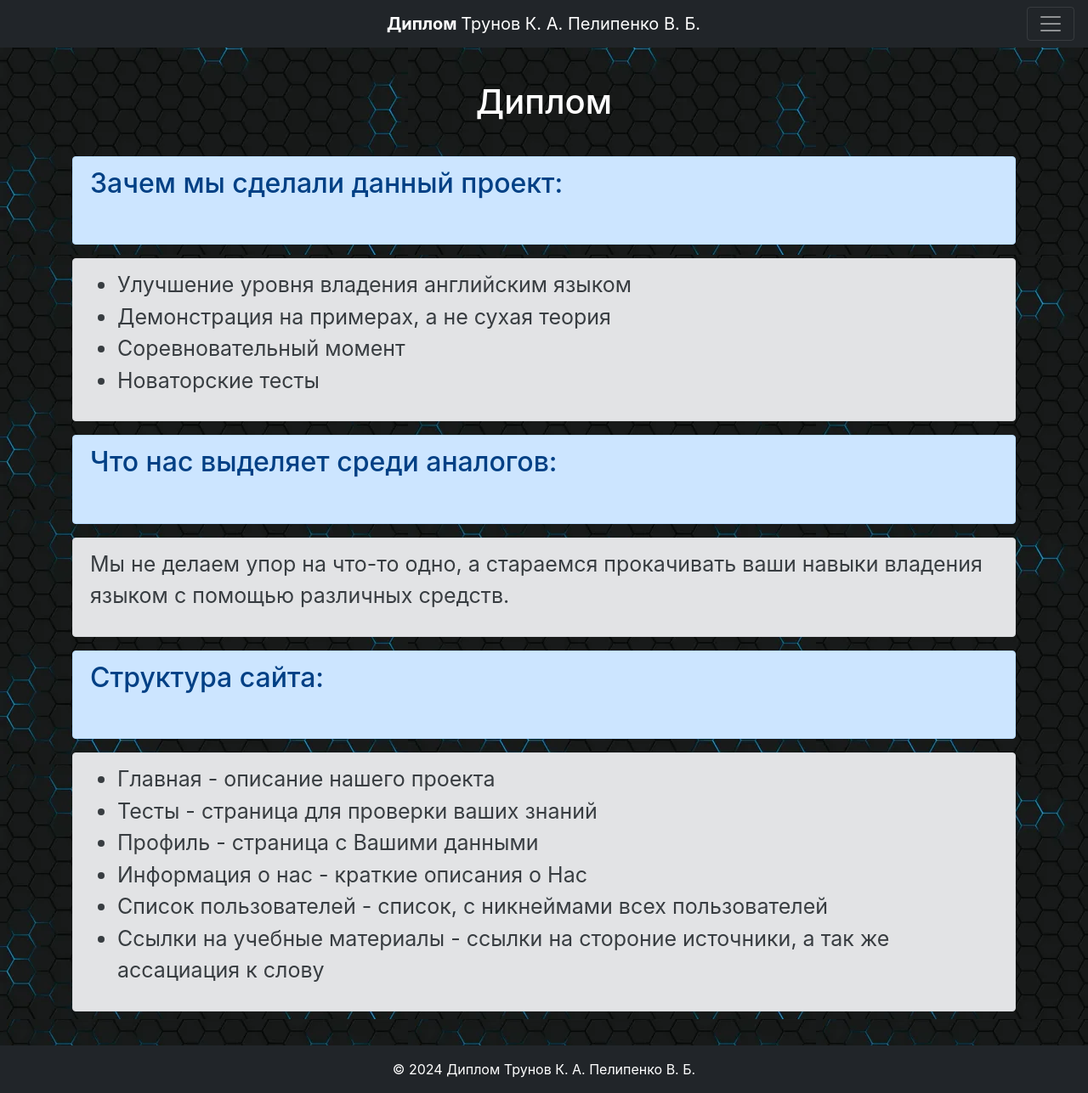
After one commit to KlimentFis/Our_Diploma, a Django app: page /index/ in a window 1280 px wide. The commit adds this page. Shown: the whole page at 85% size. Run offline with Django 3.2, Linux system fonts and the light colour scheme; parts of the project's set-up code (start-up, migrations or seed data) failed here and were passed over; some libraries are stand-ins or nearby versions.

Commit message:
Создана главная страница и положенно начало таблице пользователей

```diff
--- a/src/Diploma/Diploma/urls.py
+++ b/src/Diploma/Diploma/urls.py
@@ -21,9 +21,10 @@ from django.contrib.auth import views as auth_views
 from LanguageTest.views import index, links, about_us, \
     profile, register, letter_verification, check_word, \
     user_login, userList, translateWord, login_or_register, \
-    tests, logout, delete_accaunt
+    tests, logout, delete_accaunt, index
 
 urlpatterns = [
+    path('index/', index, name='index'),
     path('admin/', admin.site.urls),
     path('', login_or_register, name='index'),
     path('tests/', tests, name='tests'),
--- a/src/Diploma/LanguageTest/templates/base.html
+++ b/src/Diploma/LanguageTest/templates/base.html
@@ -114,7 +114,7 @@
         <div class="collapse navbar-collapse" id="navbarsExample01">
             <ul class="navbar-nav me-auto mb-2 mb-lg-0 flex-lg-row flex-column"> <!-- Added flex-lg-row and flex-column classes -->
                 <li class="nav-item">
-                    <a class="nav-link" href="{% url 'tests' %}">Главная</a>
+                    <a class="nav-link" href="{% url 'index' %}">Главная</a>
                 </li>
                 <li class="nav-item">
                     <a class="nav-link" href="{% url 'tests' %}">Тесты</a>
--- /dev/null
+++ b/src/Diploma/LanguageTest/templates/index.html
@@ -0,0 +1,39 @@
+{% extends 'base.html' %}
+
+{% block content %}
+<div class="first-text white-text">
+    <h1 style="margin-bottom: 40px;">Диплом</h1>
+</div>
+<div class="container">
+    <div class="alert alert-primary" role="alert">
+        <h2 style="margin-bottom: 40px;">Зачем мы сделали данный проект:</h2>
+    </div>
+    <div class="alert alert-secondary" role="alert">
+        <ul style="font-size: 25px;">
+            <li>Улучшение уровня владения английским языком</li>
+            <li>Демонстрация на примерах, а не сухая теория</li>
+            <li>Соревновательный момент</li>
+            <li>Новаторские тесты</li>
+        </ul>
+    </div>
+    <div class="alert alert-primary" role="alert">
+        <h2 style="margin-bottom: 40px;">Что нас выделяет среди аналогов:</h2>
+    </div>
+    <div class="alert alert-secondary" role="alert">
+        <p style="font-size: 25px;">Мы не делаем упор на что-то одно, а стараемся прокачивать ваши навыки владения языком с помощью различных средств.</p>
+    </div>
+    <div class="alert alert-primary" role="alert">
+        <h2 style="margin-bottom: 40px;">Структура сайта:</h2>
+    </div>
+    <div class="alert alert-secondary" style="margin-bottom: 40px;" role="alert" >
+        <ul style="font-size: 25px;">
+            <li>Главная - описание нашего проекта</li>
+            <li>Тесты - страница для проверки ваших знаний</li>
+            <li>Профиль - страница с Вашими данными</li>
+            <li>Информация о нас - краткие описания о Нас</li>
+            <li>Список пользователей - список, с никнеймами всех пользователей</li>
+            <li>Ссылки на учебные материалы - ссылки на стороние источники, а так же ассациация к слову</li>
+        </ul>
+    </div>
+</div>
+{% endblock %}
--- a/src/Diploma/LanguageTest/views.py
+++ b/src/Diploma/LanguageTest/views.py
@@ -8,12 +8,13 @@ from django.shortcuts import render, redirect
 from django.contrib.auth.decorators import login_required
 
 # Create your views here.
+
 def index(request):
-    return render(request, 'main.html')
+    return render(request, 'index.html')
 
 @login_required
 def tests(request):
-    return render(request, 'main.html')
+    return render(request, 'tests.html')
 
 @login_required
 def links(request):
@@ -56,7 +57,7 @@ def register(request):
             if user is not None:
                 login(request, user)
                 # Редиректим на другую страницу, если необходимо
-                return redirect('tests')
+                return redirect('index')
             else:
                 context['error'] = 'Ошибка аутентификации'
 
@@ -86,7 +87,7 @@ def user_login(request):
             if user is not None:
                 login(request, user)
                 # Редиректим на другую страницу, если необходимо
-                return redirect('tests')
+                return redirect('index')
             else:
                 context['error'] = 'Ошибка аутентификации'
 
@@ -114,7 +115,7 @@ def translateWord(request):
 
 def login_or_register(request):
     if request.user.is_authenticated:
-        return render(request, 'main.html')
+        return render(request, 'index.html')
     else:
         return render(request, 'login_or_register.html')
 
```
Also changed, not shown: src/Diploma/LanguageTest/templates/about_as.html (+4 -4 lines), src/Diploma/LanguageTest/templates/tests.html (renamed from src/Diploma/LanguageTest/templates/main.html), src/Diploma/db.sqlite3.
